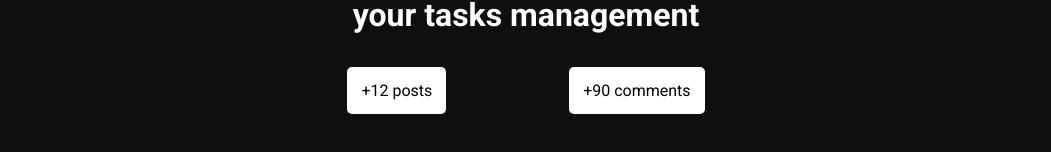
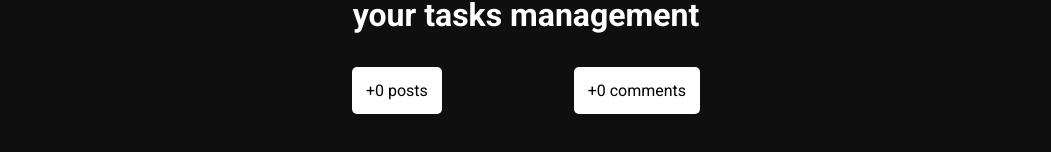
Before and after one commit to JA-Lourenco/nextjs-start, a Next.js app: page / in a window 1280 px wide. Shown: the part 570-722 px from the top of the page, without its empty margins (114-1165 px from the left). Built offline with nearby package versions, Linux system fonts and the light colour scheme; no server answers; the database is empty.

Commit message:
Static props in home page

```diff
--- a/src/pages/index.tsx
+++ b/src/pages/index.tsx
@@ -1,11 +1,20 @@
 import Head from "next/head";
 import Image from "next/image";
+import { GetStaticProps } from "next";
+
+import { db } from "@/services/firebase";
+import { collection, getDocs } from "firebase/firestore";
 
 import heroImg from "../../public/assets/hero.png";
 
 import styles from "@/styles/home.module.css";
 
-export default function Home() {
+interface HomeProps {
+  posts: number;
+  comments: number;
+}
+
+export default function Home({ posts, comments }: HomeProps) {
   return (
     <div className={styles.container}>
       <Head>
@@ -29,14 +38,30 @@
 
         <div className={styles.infoContent}>
           <section className={styles.box}>
-            <span>+12 posts</span>
+            <span>+{posts} posts</span>
           </section>
 
           <section className={styles.box}>
-            <span>+90 comments</span>
+            <span>+{comments} comments</span>
           </section>
         </div>
       </main>
     </div>
   );
 }
+
+export const getStaticProps: GetStaticProps = async () => {
+  const postRef = collection(db, "task");
+  const commentRef = collection(db, "comment");
+
+  const postSnapshot = await getDocs(postRef);
+  const commentSnapshot = await getDocs(commentRef);
+
+  return {
+    props: {
+      posts: postSnapshot.size || 0,
+      comments: commentSnapshot.size || 0,
+    },
+    revalidate: 60,
+  };
+};
```
